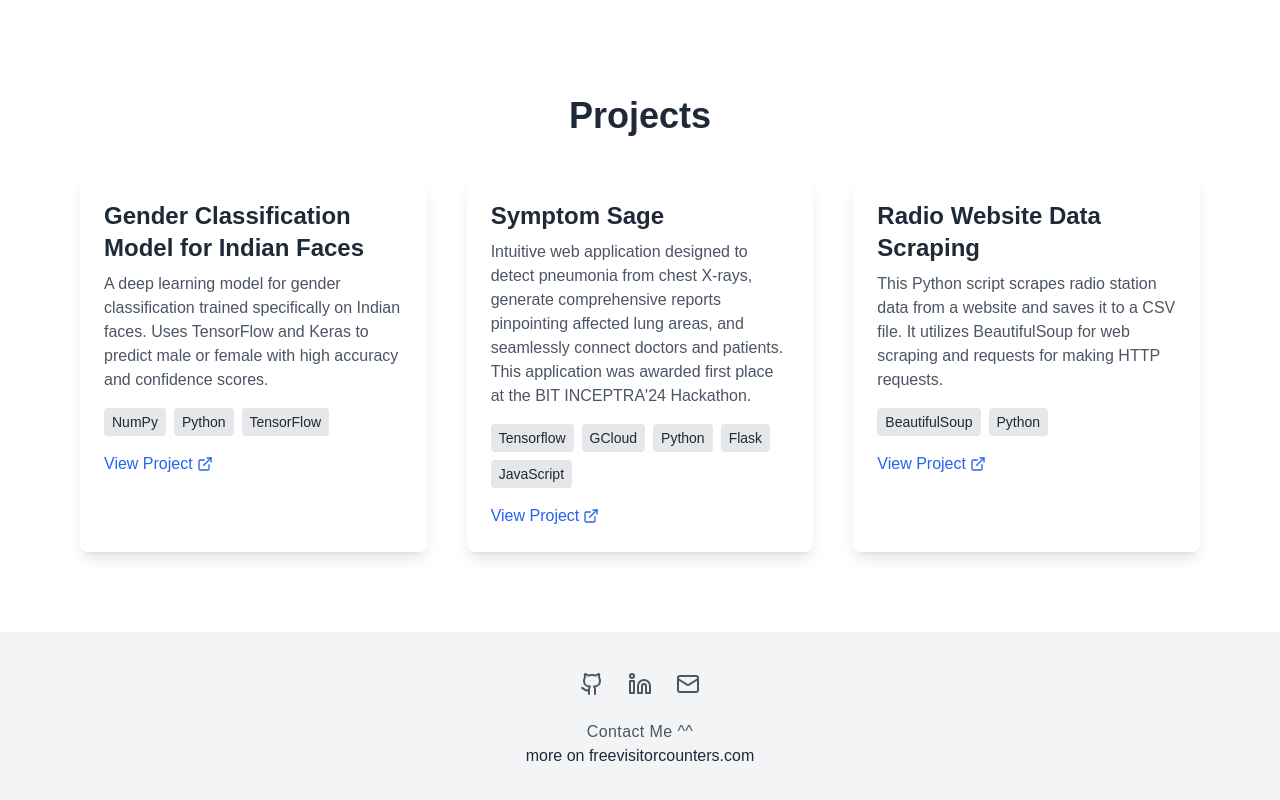
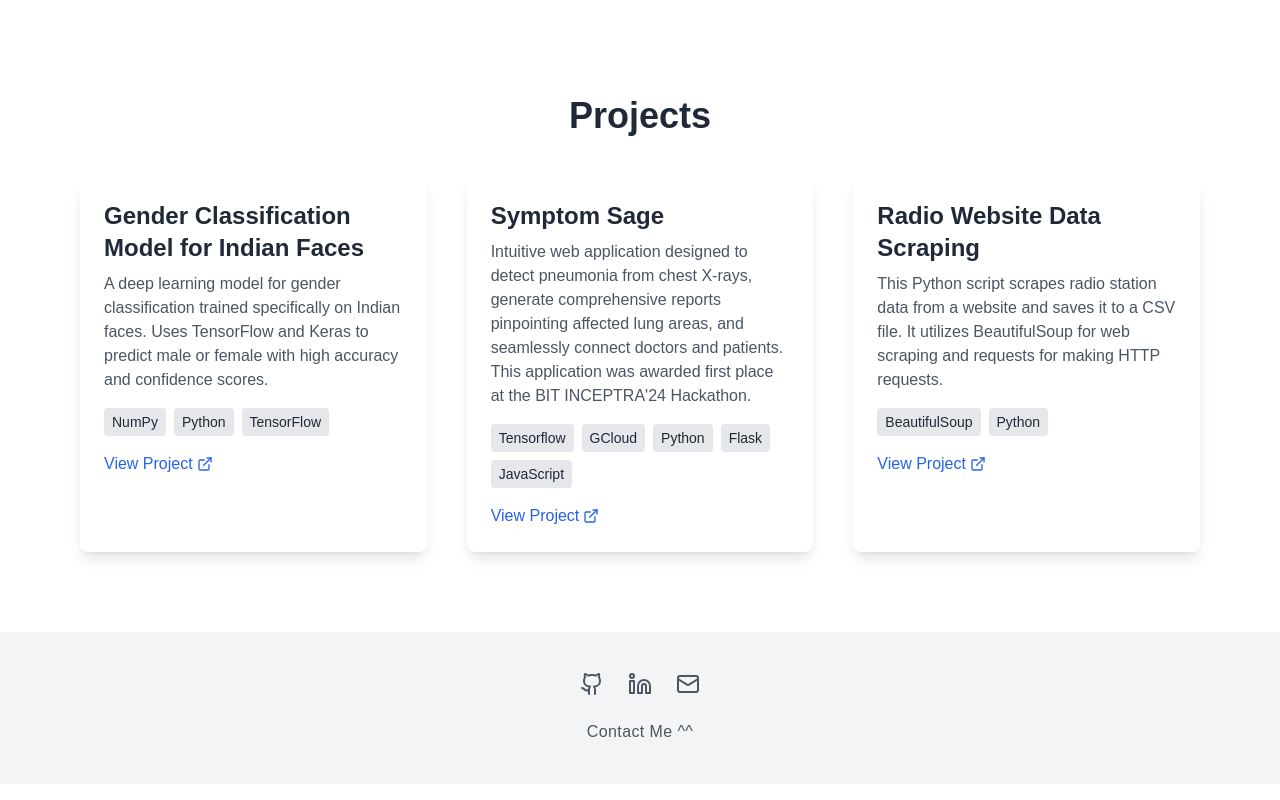
Before and after one commit to Pratz1337/portfolio-pratz1337, a Next.js app: page / in a window 1280 px wide. Shown: the part 1765-2565 px from the top of the page. Built offline with nearby package versions, Linux system fonts and the light colour scheme.

Commit message:
removed the checker

```diff
--- a/app/page.tsx
+++ b/app/page.tsx
@@ -436,8 +436,7 @@ export default function Portfolio() {
           </a>
         </div>
         <p className='text-gray-600 dark:text-gray-400 line-clamp-4 tracking-wide'>Contact Me ^^</p>
-         <a href='http://www.freevisitorcounters.com'>more on freevisitorcounters.com</a> <script type='text/javascript' src='https://www.freevisitorcounters.com/auth.php?id=14942c666b6035902d1706df11a4796f11fa1279'></script>
-<script type="text/javascript" src="https://www.freevisitorcounters.com/en/home/counter/1233199/t/2"></script>
+
       </footer>
     </div>
   )
```
